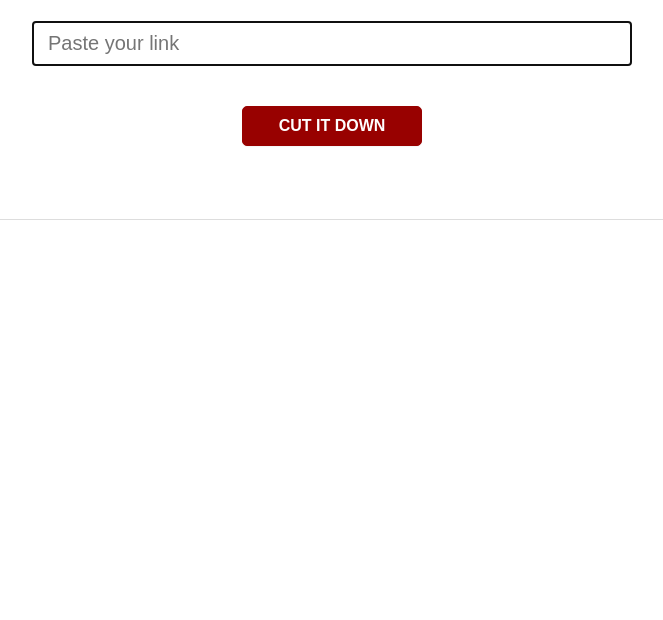
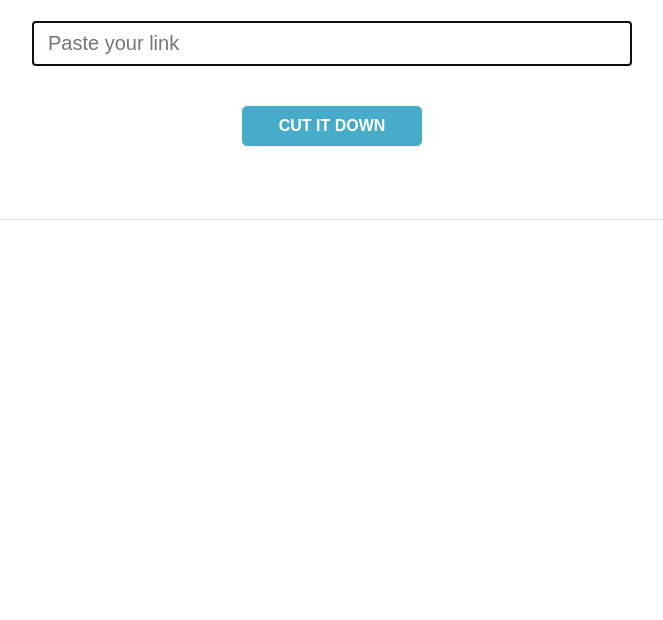
Before and after one commit to yogi-learner-coder/interview_demo, a website: page src/public/index.html in a window 1280 px wide. Shown: the part 180-800 px from the top of the page, without its empty margins (308-971 px from the left). Drawn offline with Linux system fonts and the light colour scheme.

Commit message:
change color of button

```diff
--- a/src/public/style.css
+++ b/src/public/style.css
@@ -71,8 +71,8 @@ body {
   height: 40px;
   font-size: 16px;
   font-weight: 700;
-  border: 1px solid var(--red);
-  background-color: var(--red);
+  border: 1px solid var(--blue);
+  background-color: var(--blue);
   color: white;
   box-shadow: 0 1px 1px rgba(0,0,0,.04);
   border-radius: 5px;
```
